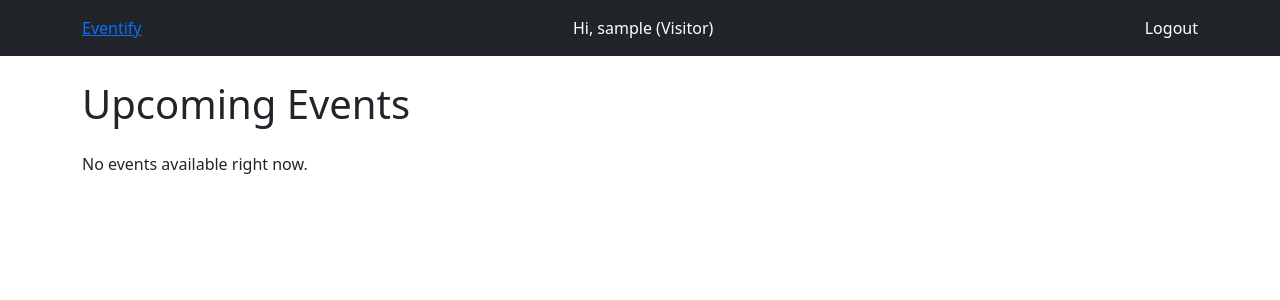
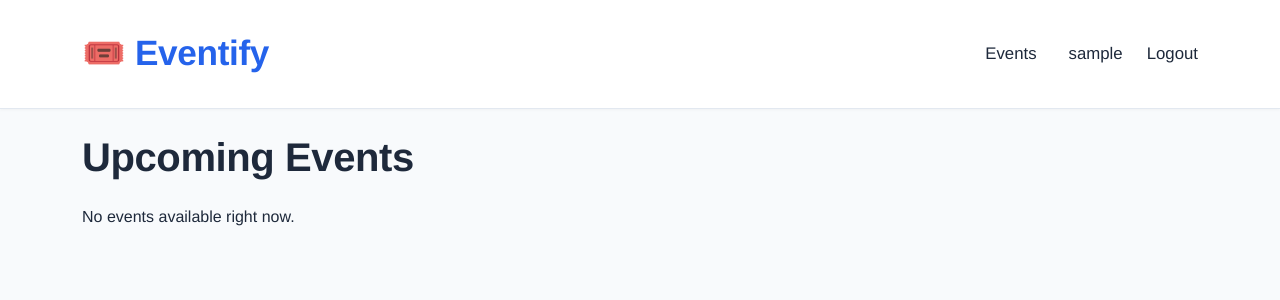
Before and after one commit to Dhruv-9599493045/eventify, a Django app: page / in a window 1280 px wide. Shown: the top 300 px of the page. Run offline with Django 5.2, Linux system fonts and the light colour scheme; the visitor is signed in with stand-in values (Sample User, id 1); data that the repository does not hold is empty.

Commit message:
Style navbar and headings, switch to Helvetica font, resize brand name

```diff
--- /dev/null
+++ b/static/css/custom.css
@@ -0,0 +1,114 @@
+:root {
+    --primary: #2563eb;
+    --primary-dark: #1d4ed8;
+    --text-dark: #1e293b;
+    --text-muted: #64748b;
+    --bg-light: #f8fafc;
+    --border-color: #e2e8f0;
+}
+
+body {
+    font-family: Helvetica, Arial, sans-serif;
+    color: var(--text-dark);
+    background-color: var(--bg-light);
+}
+
+/* Navbar */
+.navbar {
+    background-color: #ffffff !important;
+    border-bottom: 1px solid var(--border-color);
+    box-shadow: 0 1px 3px rgba(0, 0, 0, 0.04);
+    padding-top: 1.4rem;
+    padding-bottom: 1.4rem;
+}
+
+.navbar-brand {
+    font-family: Helvetica, Arial, sans-serif;
+    font-weight: 700;
+    font-size: 2.2rem;
+    color: var(--primary) !important;
+    letter-spacing: -0.01em;
+}
+
+.navbar .nav-link {
+    color: var(--text-dark) !important;
+    font-weight: 500;
+    font-size: 1.05rem;
+}
+.navbar .btn-link {
+    text-decoration: none;
+}
+
+/* Buttons */
+.btn-primary {
+    background-color: var(--primary);
+    border-color: var(--primary);
+    font-weight: 600;
+    padding: 0.55rem 1.4rem;
+    border-radius: 8px;
+}
+
+.btn-primary:hover {
+    background-color: var(--primary-dark);
+    border-color: var(--primary-dark);
+}
+
+/* Cards */
+.card {
+    border: 1px solid var(--border-color);
+    border-radius: 12px;
+    box-shadow: 0 1px 2px rgba(0, 0, 0, 0.04);
+    transition: box-shadow 0.2s ease, transform 0.2s ease;
+}
+
+.card:hover {
+    box-shadow: 0 8px 20px rgba(0, 0, 0, 0.08);
+    transform: translateY(-2px);
+}
+
+.card-img-top {
+    height: 200px;
+    object-fit: cover;
+    border-radius: 12px 12px 0 0;
+}
+
+.card-title a {
+    font-weight: 600;
+    font-size: 1.1rem;
+}
+
+/* Headings */
+h1 {
+    font-family: Helvetica, Arial, sans-serif;
+    font-weight: 700;
+    letter-spacing: -0.01em;
+    color: var(--text-dark);
+}
+/* Forms */
+.form-control, .form-select {
+    border-radius: 8px;
+    border: 1px solid var(--border-color);
+    padding: 0.6rem 0.9rem;
+}
+
+.form-control:focus, .form-select:focus {
+    border-color: var(--primary);
+    box-shadow: 0 0 0 3px rgba(37, 99, 235, 0.1);
+}
+
+/* Alerts */
+.alert {
+    border-radius: 8px;
+    border: none;
+}
+
+/* Table (dashboard) */
+.table {
+    background-color: #ffffff;
+    border-radius: 12px;
+    overflow: hidden;
+}
+
+.table thead {
+    background-color: var(--bg-light);
+}
--- a/templates/base.html
+++ b/templates/base.html
@@ -1,28 +1,35 @@
+{% load static %}
 <!DOCTYPE html>
 <html lang = "en">
 <head>
     <meta charset="UTF-8">
     <meta name="viewport" content="width=device-width, initial-scale=1.0">
     <title>{% block title %}Eventify{% endblock %}</title>
+    <link rel="preconnect" href="https://fonts.googleapis.com">
+    <link rel="preconnect" href="https://fonts.gstatic.com" crossorigin>
+    <link href="https://fonts.googleapis.com/css2?family=Fredoka:wght@500;600;700&family=Inter:wght@400;500;600;700&display=swap" rel="stylesheet">
     <link href="https://cdn.jsdelivr.net/npm/bootstrap@5.3.3/dist/css/bootstrap.min.css" rel="stylesheet">
+    <link href="{% static 'css/custom.css' %}" rel="stylesheet">
 </head>
 <body>
 
-<nav class = "navbar navbar-expand-lg navbar-dark bg-dark">
-    <div class = "container">
-        <a class = "navbar brand" href="{% url 'home' %}"> Eventify </a>
+<nav class="navbar navbar-expand-lg">
+    <div class="container">
+        <a class="navbar-brand" href="{% url 'home' %}">🎟️ Eventify</a>
+        <div class="navbar-nav ms-auto d-flex flex-row gap-3 align-items-center">
+            <a class="nav-link" href="{% url 'home' %}">Events</a>
             {% if user.is_authenticated %}
-        <span class="nav-link text-white">Hi, {{ user.username }} ({{ user.role }})</span>
                 {% if user.role == 'organization' %}
-            <a class="nav-link text-white" href="{% url 'org_dashboard'%}">Dashboard</a>
+                    <a class="nav-link" href="{% url 'org_dashboard' %}">Dashboard</a>
                 {% endif %}
-        <form method="POST" action="{% url 'logout' %}" class="d-inline">
+                <span class="nav-link text-muted">{{ user.username }}</span>
+                <form method="POST" action="{% url 'logout' %}" class="d-inline m-0">
                     {% csrf_token %}
-            <button type="submit" class="nav-link text-white btn btn-link">Logout</button>
+                    <button type="submit" class="nav-link btn btn-link p-0">Logout</button>
                 </form>
             {% else %}
-        <a class="nav-link text-white" href="{% url 'login'%}">Login</a>
-        <a class="nav-link text-white" href="{% url 'signup' %}">Sign Up</a>
+                <a class="nav-link" href="{% url 'login' %}">Login</a>
+                <a class="btn btn-primary btn-sm" href="{% url 'signup' %}">Sign Up</a>
             {% endif %}
         </div>
     </div>
```
Lines whose indentation alone changed are shown as unchanged.
